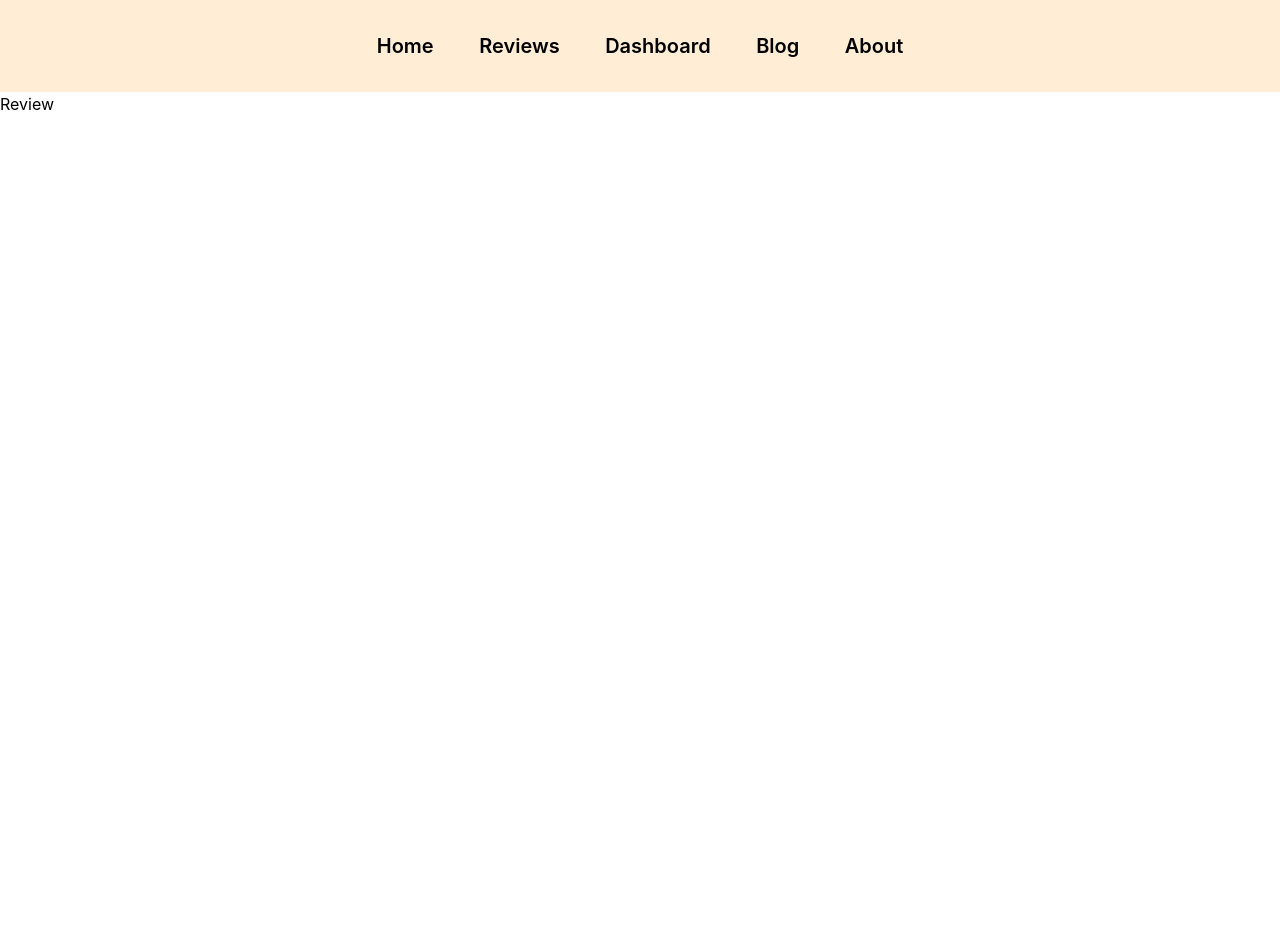
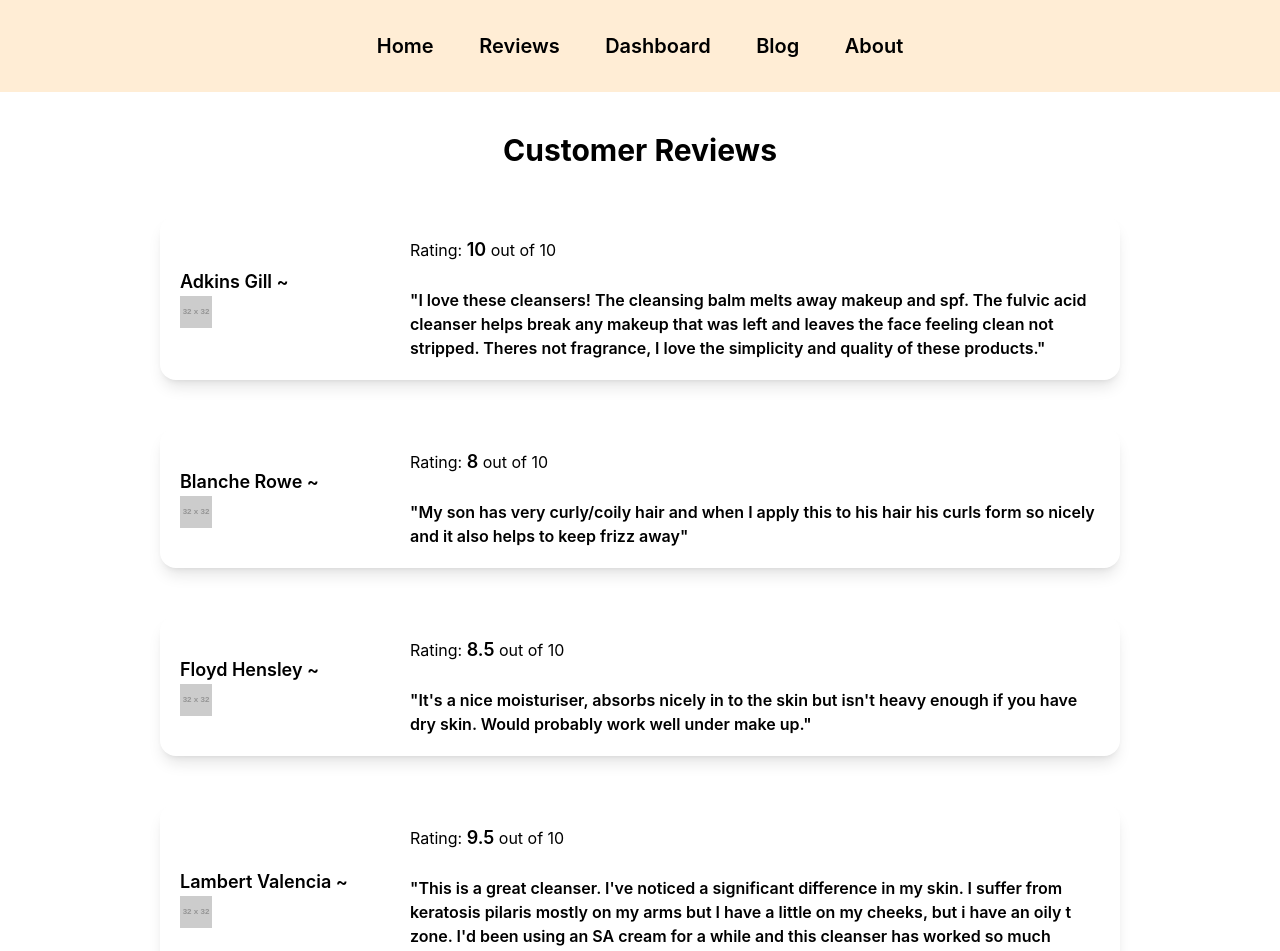
Before and after one commit to sraboni-bhuiyan/skincare-website-react, a React (Create React App) app: page /reviews in a window 1280 px wide. Shown: the top 951 px of the page. Before the commit the page ends 800 px from the top, so only its background shows below. Built offline with nearby package versions, Linux system fonts and the light colour scheme.

Commit message:
404 page and more changes added

```diff
--- a/public/userReview.json
+++ b/public/userReview.json
@@ -4,55 +4,55 @@
       "rating": 10,
       "picture": "http://placehold.it/32x32",
       "name": "Adkins Gill",
-      "review": "I love these cleansers! The cleansing balm melts away makeup and spf. The fulvic acid cleanser helps break any makeup that was left and leaves the face feeling clean not stripped. Theres not fragrance, I love the simplicity and quality of these products."
+      "info": "I love these cleansers! The cleansing balm melts away makeup and spf. The fulvic acid cleanser helps break any makeup that was left and leaves the face feeling clean not stripped. Theres not fragrance, I love the simplicity and quality of these products."
     },
     {
       "id": "624a31113757eee6137a739b",
       "rating": 8,
       "picture": "http://placehold.it/32x32",
       "name": "Blanche Rowe",
-      "review": "My son has very curly/coily hair and when I apply this to his hair his curls form so nicely and it also helps to keep frizz away"
+      "info": "My son has very curly/coily hair and when I apply this to his hair his curls form so nicely and it also helps to keep frizz away"
     },
     {
       "id": "624a31118ce5a6502b477db7",
       "rating": 8.5,
       "picture": "http://placehold.it/32x32",
       "name": "Floyd Hensley",
-      "review": "It's a nice moisturiser, absorbs nicely in to the skin but isn't heavy enough if you have dry skin. Would probably work well under make up."
+      "info": "It's a nice moisturiser, absorbs nicely in to the skin but isn't heavy enough if you have dry skin. Would probably work well under make up."
     },
     {
       "id": "624a31117dd0b73923d29a14",
       "rating": 9.5,
       "picture": "http://placehold.it/32x32",
       "name": "Lambert Valencia",
-      "review": "This is a great cleanser. I've noticed a significant difference in my skin. I suffer from keratosis pilaris mostly on my arms but I have a little on my cheeks, but i have an oily t zone. I'd been using an SA cream for a while and this cleanser has worked so much better. My skin looks clearer than it has been in a long time"
+      "info": "This is a great cleanser. I've noticed a significant difference in my skin. I suffer from keratosis pilaris mostly on my arms but I have a little on my cheeks, but i have an oily t zone. I'd been using an SA cream for a while and this cleanser has worked so much better. My skin looks clearer than it has been in a long time"
     },
     {
       "id": "624a3111e45f6af954309105",
       "rating": 9,
       "picture": "http://placehold.it/32x32",
       "name": "Tyson Banks",
-      "review": "It works well for my family, the acne dried overnight, but sadly not mine. My acne stays the same for few days to week, but it calm my acne a bit when using this spot treatment. Will continue using this and see how it work."
+      "info": "It works well for my family, the acne dried overnight, but sadly not mine. My acne stays the same for few days to week, but it calm my acne a bit when using this spot treatment. Will continue using this and see how it work."
     },
     {
       "id": "624a311149dbda800be42cbe",
       "rating": 9.5,
       "picture": "http://placehold.it/32x32",
       "name": "Myrtle Jensen",
-      "review": "I've been looking for a balmy cleanser that can renove make up without stripping the skin- this does so with little effort and leaves my face feeling so soft. I want to try other inkey cleansers, but I plan on definitely coming back to this one for sure!"
+      "info": "I've been looking for a balmy cleanser that can renove make up without stripping the skin- this does so with little effort and leaves my face feeling so soft. I want to try other inkey cleansers, but I plan on definitely coming back to this one for sure!"
     },
     {
       "id": "624a311115d13050510cf67d",
       "rating": 8,
       "picture": "http://placehold.it/32x32",
       "name": "Geraldine Estrada",
-      "review": "Got this one as a free sample, and I currently have the full size in my cart. Gentle, and I always notice a difference in my pores and overall texture after use. Absorbs nicely too. Glad I found this one!"
+      "info": "Got this one as a free sample, and I currently have the full size in my cart. Gentle, and I always notice a difference in my pores and overall texture after use. Absorbs nicely too. Glad I found this one!"
     },
     {
       "id": "624a3111b3bd80963a9e714f",
       "rating": 10,
       "picture": "http://placehold.it/32x32",
       "name": "Leanne Spence",
-      "review": "I have very dry skin, initially was afraid this cleanser might dry my skin a lot, but it turns out quite well. Doesn't irritate my skin, small amount is enough foam to clean whole face, I like it. I use this only in the morning, as I'm using retinol at night. My hormonal acne reduce a bit since I started using this (been using for almost a month)"
+      "info": "I have very dry skin, initially was afraid this cleanser might dry my skin a lot, but it turns out quite well. Doesn't irritate my skin, small amount is enough foam to clean whole face, I like it. I use this only in the morning, as I'm using retinol at night. My hormonal acne reduce a bit since I started using this (been using for almost a month)"
     }
   ]
--- a/src/App.js
+++ b/src/App.js
@@ -5,6 +5,7 @@ import { Route, Routes } from 'react-router-dom';
 import Dashboard from './Components/Dashboard/Dashboard';
 import Homepage from './Components/Homepage/Homepage';
 import Reviews from './Reviews/Reviews';
+import NotFound from './Components/NotFound/NotFound';
 
 function App() {
   return (
@@ -14,6 +15,7 @@ function App() {
         <Route path='/' element={<Homepage></Homepage>}></Route>
         <Route path='/reviews' element={<Reviews></Reviews>}></Route>
         <Route path='/dashboard' element={<Dashboard></Dashboard>}></Route>
+        <Route path='*' element={<NotFound></NotFound>}></Route>
       </Routes>
     </div>
   );
--- /dev/null
+++ b/src/Components/NotFound/NotFound.js
@@ -0,0 +1,28 @@
+import React from 'react';
+
+const NotFound = () => {
+    return (
+        <section className='px-4 py-32 mx-auto max-w-7xl'>
+          <div className='grid items-center w-4/5 grid-cols-2 gap-10 mx-auto'>
+            <div>
+              <h1 className='mb-4 text-2xl font-extrabold'>
+                Oops! The page you're looking for is unavailable.
+              </h1>
+              <p className='mb-5 text-xl'>
+                You might have the wrong address, or the page may have moved.
+              </p>
+            </div>
+            <div>
+              <div className='w-full h-full'>
+                <img
+                  src='https://img.freepik.com/free-vector/oops-404-error-with-broken-robot-concept-illustration_114360-1932.jpg?t=st=1649037941~exp=1649038541~hmac=f28b148fb7874534486ee44c7f8de51d8eb8e9b798d6646f84bc03d225a31294&w=740'
+                  alt=''
+                />
+              </div>
+            </div>
+          </div>
+        </section>
+      )
+};
+
+export default NotFound;
--- /dev/null
+++ b/src/Components/ReviewCard/ReviewCard.js
@@ -0,0 +1,23 @@
+import React from 'react';
+
+const ReviewCard = ({review}) => {
+    const {id, name, rating, picture, info} = review;
+
+    return (
+        <div className='w-3/4 mx-auto my-12 p-5 shadow-lg rounded-2xl'>
+
+            <div className='flex justify-between items-center gap-5'>
+                <div>
+                    <h1 className='font-semibold text-lg'>{name} ~</h1>
+                    <img src={picture} alt="" />
+                </div>
+                <div className='w-3/4'>
+                    <p >Rating: <span className='font-semibold text-lg'>{rating}</span> out of 10</p>
+                    <p className='font-semibold mt-6'>"{info}"</p>
+                </div>
+            </div>
+        </div>
+    );
+};
+
+export default ReviewCard;
--- a/src/Reviews/Reviews.js
+++ b/src/Reviews/Reviews.js
@@ -1,4 +1,5 @@
 import React, { useEffect, useState } from 'react';
+import ReviewCard from '../Components/ReviewCard/ReviewCard';
 
 const Reviews = () => {
     const [userReviews, setUserReviews] = useState([]);
@@ -10,7 +11,15 @@ const Reviews = () => {
 
     return (
         <div>
-            <h1>Review</h1>
+            <h1 className='text-center mt-10 text-3xl font-bold'>Customer Reviews</h1>
+            {
+                userReviews.map((review) => (
+                    <ReviewCard
+                        key={review.id}
+                        review={review}
+                    ></ReviewCard>
+                ))
+            }
         </div>
     );
 };
```
